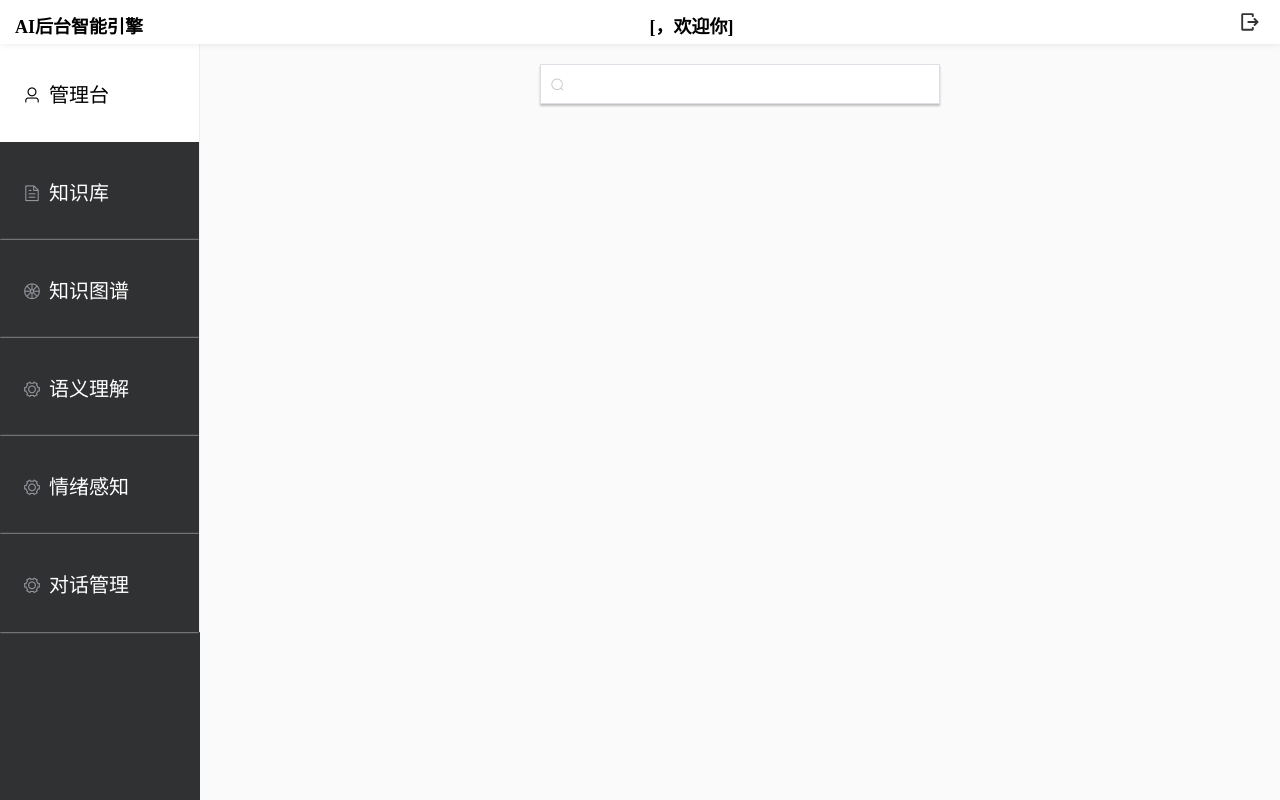
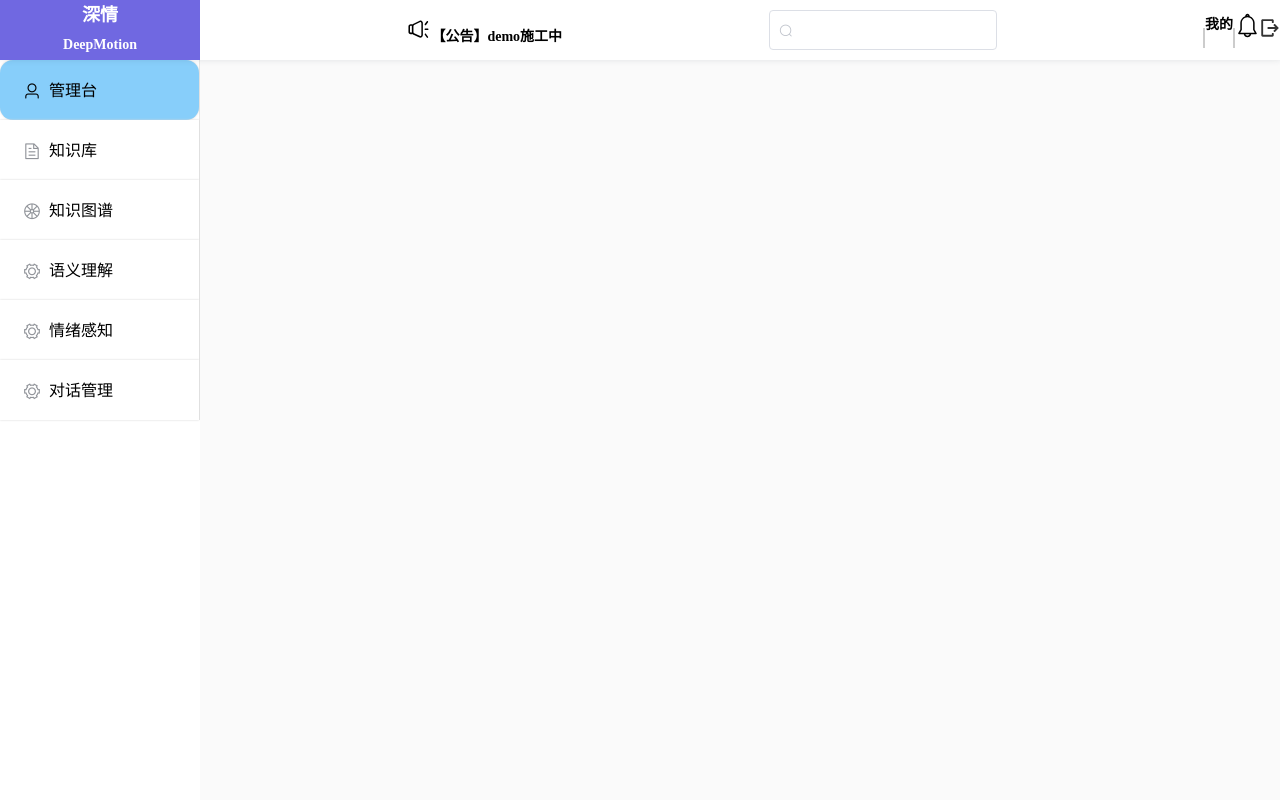
Before and after one commit to MaKunPeng/common-web-vue, a Vue app: page /#/home/admin in a window 1280 px wide. Built offline with nearby package versions, Linux system fonts and the light colour scheme.

Commit message:
根据新页面设计，修改代码

```diff
--- a/src/assets/css/home.less
+++ b/src/assets/css/home.less
@@ -1,20 +1,42 @@
 .home-container {
   height: 100%;
   position: relative;
+  padding: 0px;
+  font-family: "Microsoft Yahei" !important;
 }
 .el-header {
   background-color: white;
   display: flex;
   justify-content: space-between;
   font-weight: bold;
-  padding-left: 5px;
-  padding-top: 5px;
   align-items: center;
   color: black;
-  font-size: 18px;
-  font-family: Microsoft JhengHei;
+  font-size: 14px;
   box-shadow:  1px 0px 6px 0px rgba(39, 54, 78, 0.12);
   z-index: 999;
+  padding: 0px ;
+
+  .home-logo {
+    height: 100%;
+    width: 200px;
+    font-family: "Microsoft Yahei";
+    background-color: rgb(112, 104, 225);
+    color: white;
+    margin-left: 0px;
+
+    #logo-top {
+      font-size: 18px;
+      line-height: 30px;
+      text-align: center;
+      display: block;
+    }
+
+    #logo-bottom {
+      line-height: 30px;
+      text-align: center;
+      display: block;
+    }
+  }
 }
 
 .exit-tips {
@@ -33,43 +55,37 @@
 }
 
 .sidemenu {
+    font-family: "Microsoft Yahei" !important;
+
+    /deep/ .el-menu {
+      background-color: white !important;
+    }
+
     /deep/ .el-submenu__title {
         height: 88px;
         font-size: 22px !important;
-        background-color: #3d3d3d !important;
         box-shadow:  1px 1px 2px 0px white;
     }
 
     /deep/ .el-menu-item {
-        height: 98px;
-        font-size: 20px !important;
-        background-color: #303133 !important;
-        box-shadow:  0px 0px 2px 0px white;
-        line-height: 98px;
+        background-color: white !important;
+        height: 60px;
+        font-size: 16px !important;
+        box-shadow:  0px 0px 2px 0px lightgray;
+        line-height: 60px;
     }
 
     /deep/ .el-menu-item.is-active {
-        height: 98px;
+        height: 60px;
         color: black !important;
-        font-size: 20px !important;
-        background-color: white !important;
-        line-height: 98px;
-    }
-
-    /deep/ .el-submenu .el-menu-item {
-        font-size: 14px !important;
-        height: 40px;
-        line-height: 40px;
-        background-color: #303133 !important;
+        font-size: 16px !important;
+        line-height: 60px;
+        background-color: lightskyblue !important;
+        border-radius: 13px;
     }
 
     /deep/ .el-aside {
-        background-color: #303133 !important;
-    }
-
-    /deep/ .el-menu-item-group__title {
-        background-color: #82848a !important;
-        color: white;
+        background-color: white;
     }
 }
 
@@ -77,9 +93,6 @@
   cursor: pointer;
 }
 
-.el-aside {
-  background-color: #333744;
-}
 .el-main {
   background-color: #fafafa;
 }
@@ -88,3 +101,16 @@
     height: 100%;
     width: 100%;
 }
+
+.right-banner {
+  display: flex;
+  vertical-align: cen;
+}
+
+.vLine {
+  border-left: solid 2px #ccc;
+  height: 20px;
+  vertical-align: middle;
+  display: inline-block;
+  margin-top: 15px;
+}
--- a/src/components/Home.vue
+++ b/src/components/Home.vue
@@ -1,12 +1,28 @@
 <template>
   <el-container class="home-container">
-    <el-header style="height:44px">
+    <el-header style="height:60px">
+      <div class="home-logo">
+        <span id="logo-top">深情</span>
+        <span id="logo-bottom">DeepMotion</span>
+      </div>
       <div>
-        <span style="margin-left: 10px">AI后台智能引擎</span>
+        <img src="../assets/image/horn.svg" height="25px" alt="">
+        <span>【公告】demo施工中</span>
       </div>
-      <span>[{{ username }}，欢迎你]</span>
-      <!-- <el-button type="info" @click="logout">退出</el-button> -->
       <div>
+        <el-input class="search" prefix-icon="el-icon-search"></el-input>
+      </div>
+      <div class="right-banner">
+        <div>
+          <img src="" alt="">
+        </div>
+        <div class="vLine"></div>
+        <div>
+          <span>我的</span>
+        </div>
+        <div class="vLine"></div>
+        <div>
+          <img src="../assets/image/lingdang.svg" height="25px" alt="">
           <img
             id="exit-img"
             @mouseenter="tipsHover"
@@ -17,12 +33,13 @@
           />
           <div class="exit-tips" ref="exitTips">退出</div>
         </div>
+      </div>
     </el-header>
     <el-container class="sidemenu">
       <el-aside width="200px">
         <el-menu
           background-color="#333744"
-          text-color="#fff"
+          text-color="black"
           :default-active=activeIndex
           class="el-menu-vertical-demo"
           :class="{'router-link-exact-active':ind == index}"
@@ -30,21 +47,6 @@
           @close="handleClose"
           @select="handleSelect"
         >
-          <!-- <el-submenu index="1">
-            <template slot="title">
-              <i class="el-icon-location"></i>
-              <span>管理台</span>
-            </template>
-            <el-menu-item-group>
-              <template slot="title">分组一</template>
-              <el-menu-item index="1-1">选项1</el-menu-item>
-              <el-menu-item index="1-2">选项2</el-menu-item>
-            </el-menu-item-group>
-            <el-submenu index="1-4">
-              <template slot="title">选项4</template>
-              <el-menu-item index="1-4-1">选项1</el-menu-item>
-            </el-submenu>
-          </el-submenu> -->
           <el-menu-item index="admin">
             <i class="el-icon-user"></i>
             <span slot="title">管理台</span>
--- a/src/components/biz/Administrator.vue
+++ b/src/components/biz/Administrator.vue
@@ -1,6 +1,6 @@
 <template>
   <div class="admin-container">
-    <el-input class="search" prefix-icon="el-icon-search"></el-input>
+    <!-- <el-input class="search" prefix-icon="el-icon-search"></el-input> -->
   </div>
 </template>
 
```
Also changed, not shown: src/assets/image/horn.svg (added), src/assets/image/lingdang.svg (added). Lines whose indentation alone changed are shown as unchanged.
